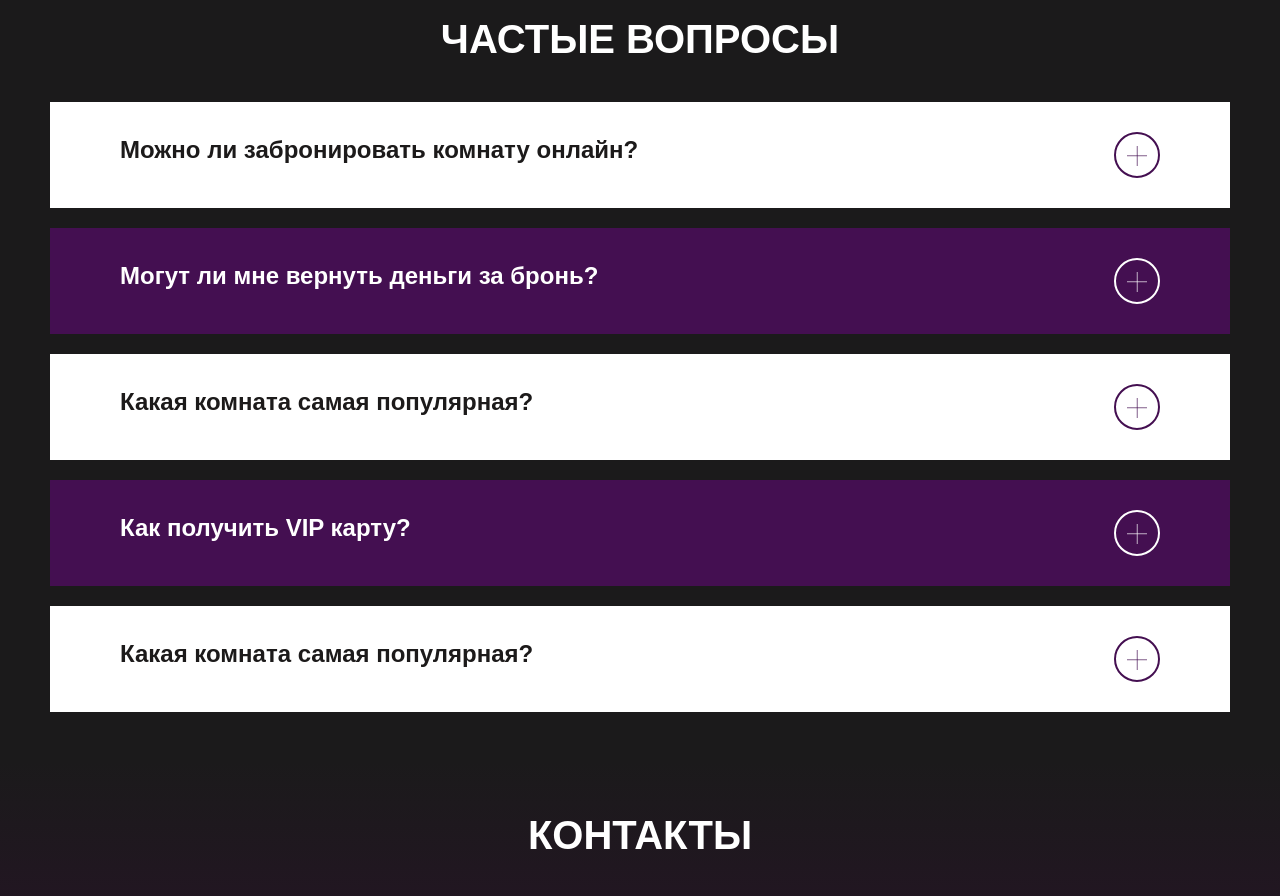
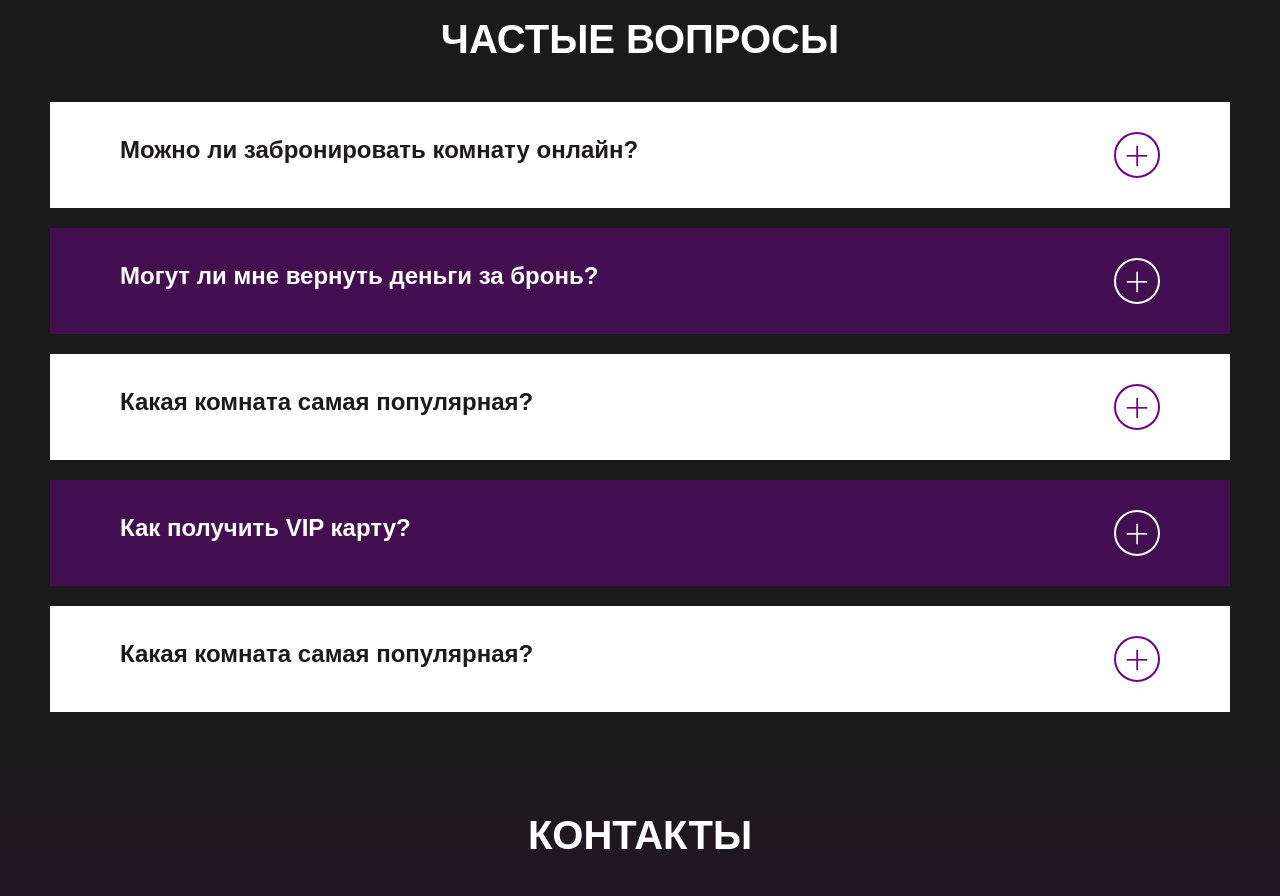
Before and after one commit to StepanIT/GO, a plain HTML site: page index.html in a window 1280 px wide. Shown: the part 5900-6796 px from the top of the page. Drawn offline with Linux system fonts and the light colour scheme.

Commit message:
поправил секцию questions

```diff
--- a/css/faq.css
+++ b/css/faq.css
@@ -34,8 +34,11 @@
   width: 46px;
   height: 46px;
   border: none;
+  outline: none;
   background-color: transparent;
-  border-radius: 50%;
+  fill: transparent;
+  stroke: #6C0287;
+
 }
 
 .questions__img-purple:hover {
@@ -46,7 +49,7 @@
 
 .questions__img-purple:active {
   border: 1px solid #6C0287;
-  background-color: #E5E5E5;
+  background-color: transparent;
   stroke: #6C0287;
 }
 
@@ -55,7 +58,8 @@
   height: 46px;
   border: none;
   background-color: transparent;
-  border-radius: 50%;
+  fill: transparent;
+  stroke: #FFFFFF;
 }
 
 .questions__img-white:hover {
@@ -66,6 +70,15 @@
 
 .questions__img-white:active {
   border: 2px solid #FFFFFF;
-  background-color: #E5E5E5;
+  background-color: transparent;
   stroke: #FFFFFF;
+
 }
+
+circle:hover {
+  stroke: none;
+}
+
+circle:active {
+  stroke: none;
+}
--- a/index.html
+++ b/index.html
@@ -316,50 +316,50 @@
             <li class="questions__list-item">
               <p class="questions__text">Можно ли забронировать комнату онлайн?</p>
             <button class="questions__img-purple">
-              <svg width="46" height="46" viewBox="0 0 46 46" fill="none" xmlns="http://www.w3.org/2000/svg">
-                <path d="M22.8306 14H23.5086V34H22.8306V14Z" fill="#440F51"/>
-                <path d="M13.0001 24.1695V23.4915H33.0001V24.1695H13.0001Z" fill="#440F51"/>
-                <circle cx="23.0001" cy="23" r="22" stroke="#440F51" stroke-width="2"/>
+              <svg width="46" height="46" viewBox="0 0 46 46" xmlns="http://www.w3.org/2000/svg">
+                <path d="M22.8306 14H23.5086V34H22.8306V14Z"/>
+                <path d="M13.0001 24.1695V23.4915H33.0001V24.1695H13.0001Z"/>
+                <circle cx="23.0001" cy="23" r="22" stroke-width="2"/>
                 </svg>
             </button>
             </li>
             <li class="questions__list-item">
               <p class="questions__text">Могут ли мне вернуть деньги за бронь?</p>
               <button class="questions__img-white">
-                <svg width="46" height="46" viewBox="0 0 46 46" fill="none" xmlns="http://www.w3.org/2000/svg">
-                  <path d="M22.8306 14H23.5086V34H22.8306V14Z" fill="#FFFFFF"/>
-                  <path d="M13.0001 24.1695V23.4915H33.0001V24.1695H13.0001Z" fill="#FFFFFF"/>
-                  <circle cx="23.0001" cy="23" r="22" stroke="#FFFFFF" stroke-width="2"/>
+                <svg width="46" height="46" viewBox="0 0 46 46" xmlns="http://www.w3.org/2000/svg">
+                  <path d="M22.8306 14H23.5086V34H22.8306V14Z"/>
+                  <path d="M13.0001 24.1695V23.4915H33.0001V24.1695H13.0001Z"/>
+                  <circle cx="23.0001" cy="23" r="22" stroke-width="2"/>
                   </svg>
               </button>
             </li>
             <li class="questions__list-item">
               <p>Какая комната самая популярная?</p>
               <button class="questions__img-purple">
-                <svg width="46" height="46" viewBox="0 0 46 46" fill="none" xmlns="http://www.w3.org/2000/svg">
-                  <path d="M22.8306 14H23.5086V34H22.8306V14Z" fill="#440F51"/>
-                  <path d="M13.0001 24.1695V23.4915H33.0001V24.1695H13.0001Z" fill="#440F51"/>
-                  <circle cx="23.0001" cy="23" r="22" stroke="#440F51" stroke-width="2"/>
+                <svg width="46" height="46" viewBox="0 0 46 46" xmlns="http://www.w3.org/2000/svg">
+                  <path d="M22.8306 14H23.5086V34H22.8306V14Z"/>
+                  <path d="M13.0001 24.1695V23.4915H33.0001V24.1695H13.0001Z"/>
+                  <circle cx="23.0001" cy="23" r="22" stroke-width="2"/>
                   </svg>
               </button>
             </li>
             <li class="questions__list-item">
               <p>Как получить VIP карту?</p>
               <button class="questions__img-white">
-                <svg width="46" height="46" viewBox="0 0 46 46" fill="none" xmlns="http://www.w3.org/2000/svg">
-                  <path d="M22.8306 14H23.5086V34H22.8306V14Z" fill="#FFFFFF"/>
-                  <path d="M13.0001 24.1695V23.4915H33.0001V24.1695H13.0001Z" fill="#FFFFFF"/>
-                  <circle cx="23.0001" cy="23" r="22" stroke="#FFFFFF" stroke-width="2"/>
+                <svg width="46" height="46" viewBox="0 0 46 46" xmlns="http://www.w3.org/2000/svg">
+                  <path d="M22.8306 14H23.5086V34H22.8306V14Z"/>
+                  <path d="M13.0001 24.1695V23.4915H33.0001V24.1695H13.0001Z"/>
+                  <circle cx="23.0001" cy="23" r="22" stroke-width="2"/>
                   </svg>
               </button>
             </li>
             <li class="questions__list-item">
               <p>Какая комната самая популярная?</p>
               <button class="questions__img-purple">
-                <svg width="46" height="46" viewBox="0 0 46 46" fill="none" xmlns="http://www.w3.org/2000/svg">
-                  <path d="M22.8306 14H23.5086V34H22.8306V14Z" fill="#440F51"/>
-                  <path d="M13.0001 24.1695V23.4915H33.0001V24.1695H13.0001Z" fill="#440F51"/>
-                  <circle cx="23.0001" cy="23" r="22" stroke="#440F51" stroke-width="2"/>
+                <svg width="46" height="46" viewBox="0 0 46 46" xmlns="http://www.w3.org/2000/svg">
+                  <path d="M22.8306 14H23.5086V34H22.8306V14Z"/>
+                  <path d="M13.0001 24.1695V23.4915H33.0001V24.1695H13.0001Z"/>
+                  <circle cx="23.0001" cy="23" r="22" stroke-width="2"/>
                   </svg>
               </button>
             </li>
```
Also changed, not shown: img/img__graphic/faq/Rectangle - faq.svg (added).
